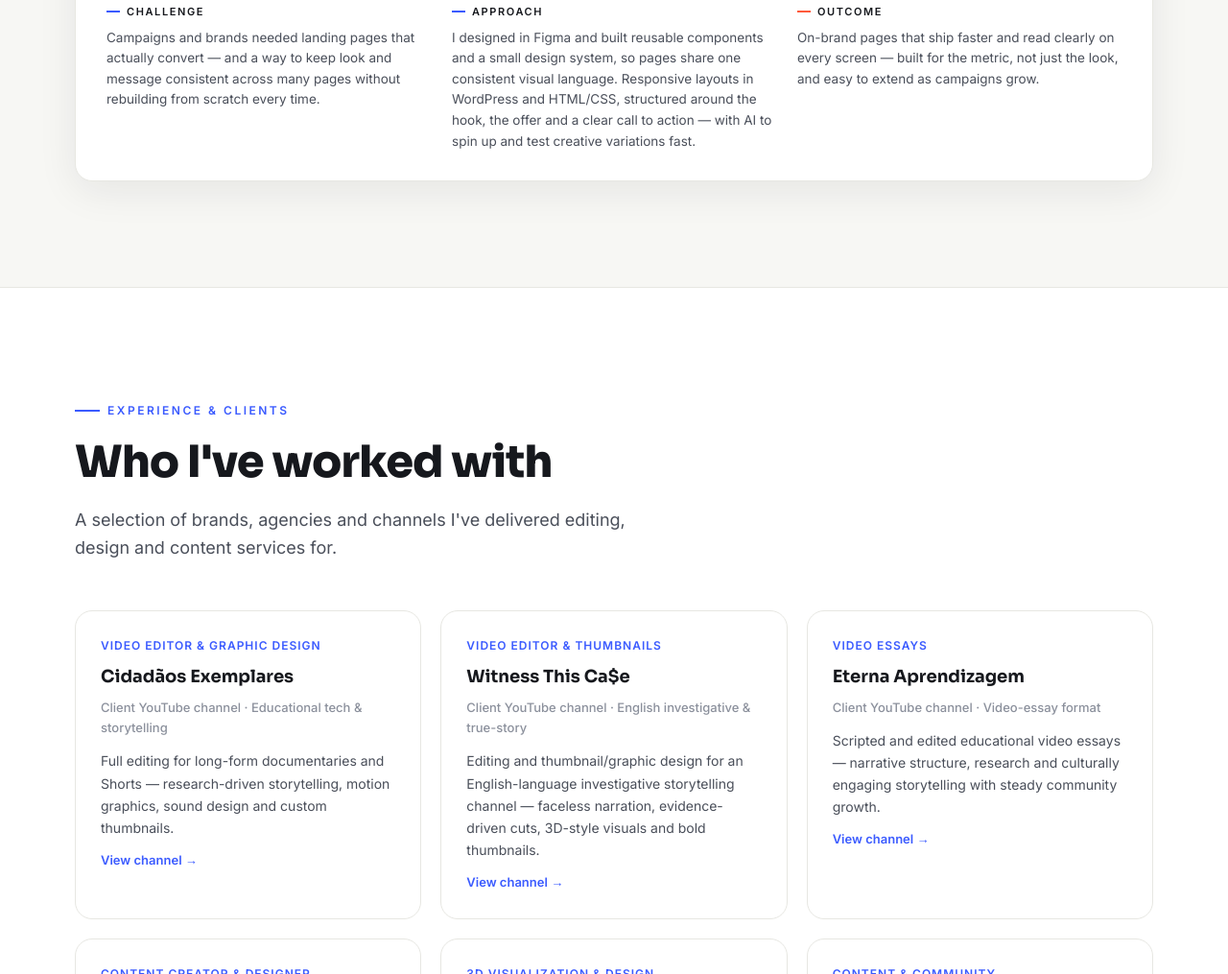
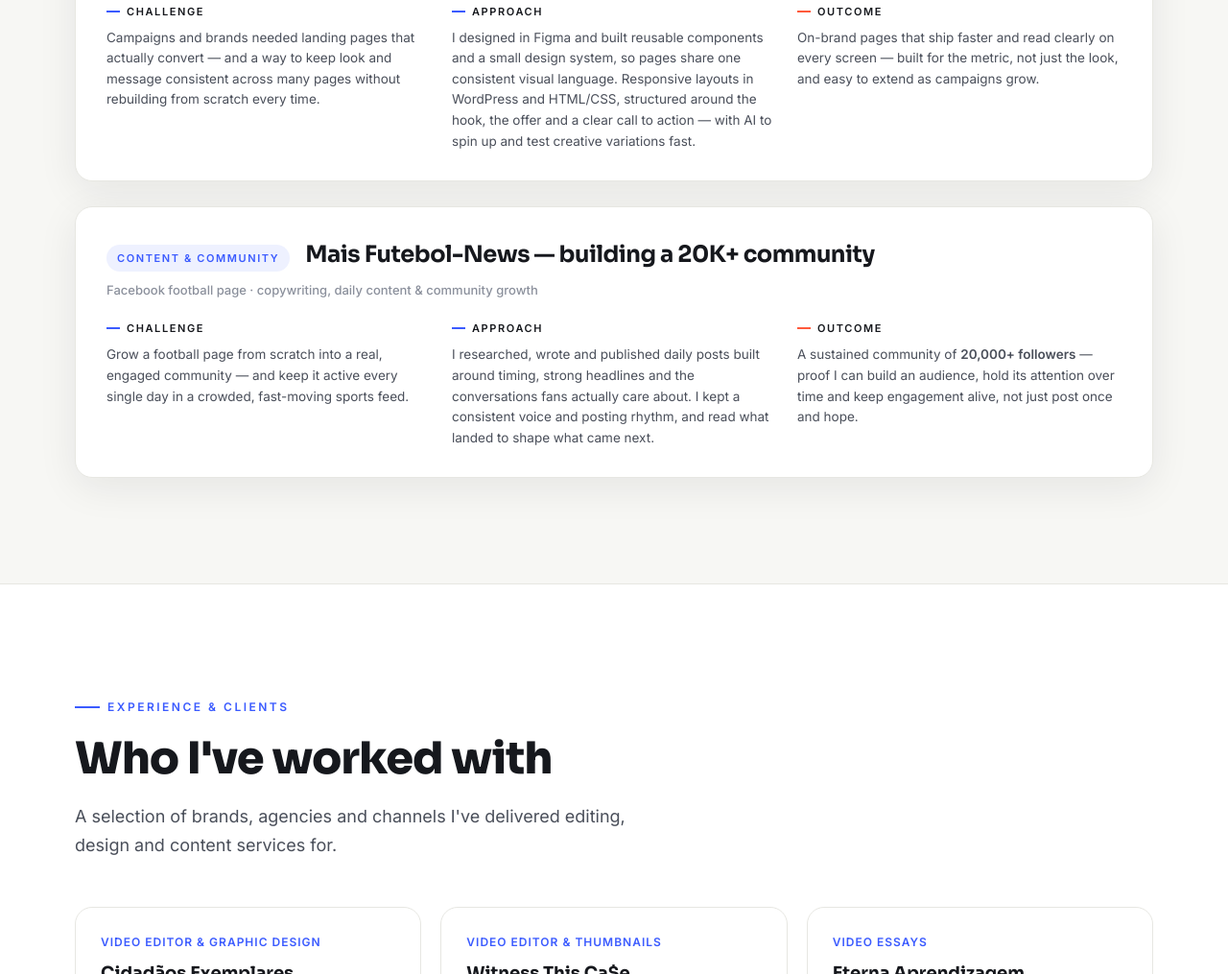
Before and after one commit to anselmo-kamata/anselmo-kamata.github.io, a plain HTML site: page index.html in a window 1280 px wide. Shown: the part 9602-10617 px from the top of the page at 96% size. Drawn offline with Linux system fonts and the light colour scheme.

Commit message:
Add files via upload

```diff
--- a/index.html
+++ b/index.html
@@ -378,6 +378,16 @@ footer{text-align:center;padding:40px 0;font-size:13.5px;color:var(--muted)}
       </div>
     </div>
 
+    <div class="cs">
+      <div class="cs-head"><span class="cs-tag">Content &amp; Community</span><h3>Mais Futebol-News &mdash; building a 20K+ community</h3></div>
+      <div class="cs-meta">Facebook football page · copywriting, daily content &amp; community growth</div>
+      <div class="cs-grid">
+        <div class="cs-block"><div class="lbl">Challenge</div><p>Grow a football page from scratch into a real, engaged community &mdash; and keep it active every single day in a crowded, fast-moving sports feed.</p></div>
+        <div class="cs-block"><div class="lbl">Approach</div><p>I researched, wrote and published daily posts built around timing, strong headlines and the conversations fans actually care about. I kept a consistent voice and posting rhythm, and read what landed to shape what came next.</p></div>
+        <div class="cs-block out"><div class="lbl">Outcome</div><p>A sustained community of <b>20,000+ followers</b> &mdash; proof I can build an audience, hold its attention over time and keep engagement alive, not just post once and hope.</p></div>
+      </div>
+    </div>
+
   </div>
 </div></section>
 <section id="experience" style="background:var(--surface);border-top:1px solid var(--line);border-bottom:1px solid var(--line)"><div class="wrap">
```
